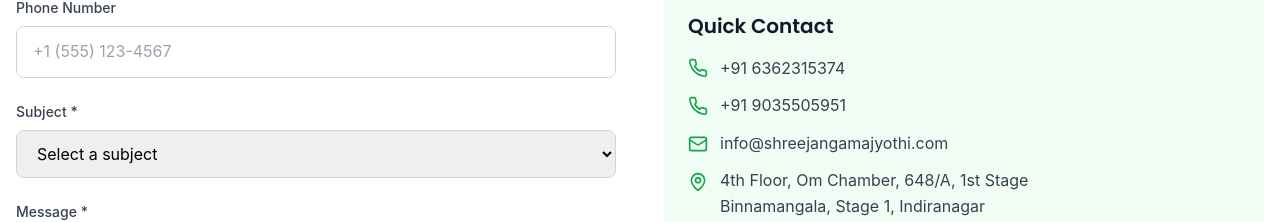
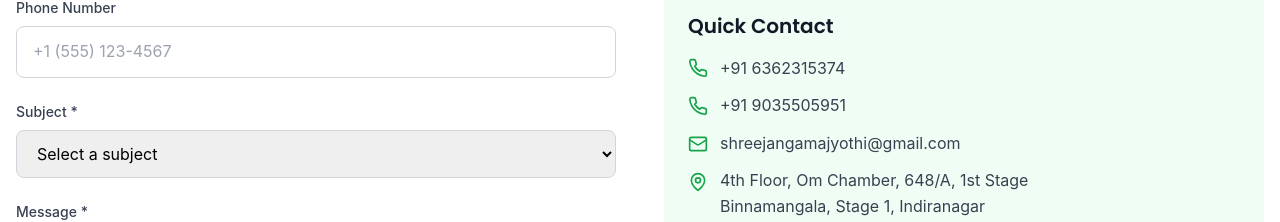
Before and after one commit to mdanouf44-cyber/JangamaJyothii, a Next.js app: page /contact in a window 1280 px wide. Shown: the part 1338-1560 px from the top of the page. Built offline with nearby package versions, Linux system fonts and the light colour scheme; no server answers.

Commit message:
Update all email addresses from info@shreejangamajyothi.com to shreejangamajyothi@gmail.com

```diff
--- a/src/app/contact/page.tsx
+++ b/src/app/contact/page.tsx
@@ -87,9 +87,9 @@ const ContactPage = () => {
     {
       icon: <Mail className="w-6 h-6" />,
       title: 'Email Us',
-      details: ['info@shreejangamajyothi.com'],
+      details: ['shreejangamajyothi@gmail.com'],
       action: 'Send Email',
-      link: 'mailto:info@shreejangamajyothi.com',
+      link: 'mailto:shreejangamajyothi@gmail.com',
     },
     {
       icon: <MapPin className="w-6 h-6" />,
@@ -357,10 +357,10 @@ const ContactPage = () => {
                   <div className="flex items-center gap-3">
                     <Mail className="w-5 h-5 text-green-600" />
                     <a
-                      href="mailto:info@shreejangamajyothi.com"
+                      href="mailto:shreejangamajyothi@gmail.com"
                       className="text-gray-700 hover:text-green-600 transition-colors"
                     >
-                      info@shreejangamajyothi.com
+                      shreejangamajyothi@gmail.com
                     </a>
                   </div>
                   <div className="flex items-start gap-3">
--- a/src/app/error.tsx
+++ b/src/app/error.tsx
@@ -75,10 +75,10 @@ export default function Error({
             </a>
             <span className="text-gray-300">•</span>
             <a
-              href="mailto:info@shreejangamajyothi.com"
+              href="mailto:shreejangamajyothi@gmail.com"
               className="text-sm text-red-600 hover:text-red-700 hover:underline"
             >
-              Email: info@shreejangamajyothi.com
+              Email: shreejangamajyothi@gmail.com
             </a>
           </div>
         </div>
--- a/src/components/Footer.tsx
+++ b/src/components/Footer.tsx
@@ -145,7 +145,7 @@ const Footer = () => {
               </div>
               <div className="flex items-center gap-3">
                 <Mail className="w-5 h-5 text-green-400 flex-shrink-0" />
-                <p className="text-gray-300">info@shreejangamajyothi.com</p>
+                <p className="text-gray-300">shreejangamajyothi@gmail.com</p>
               </div>
             </div>
 
```
